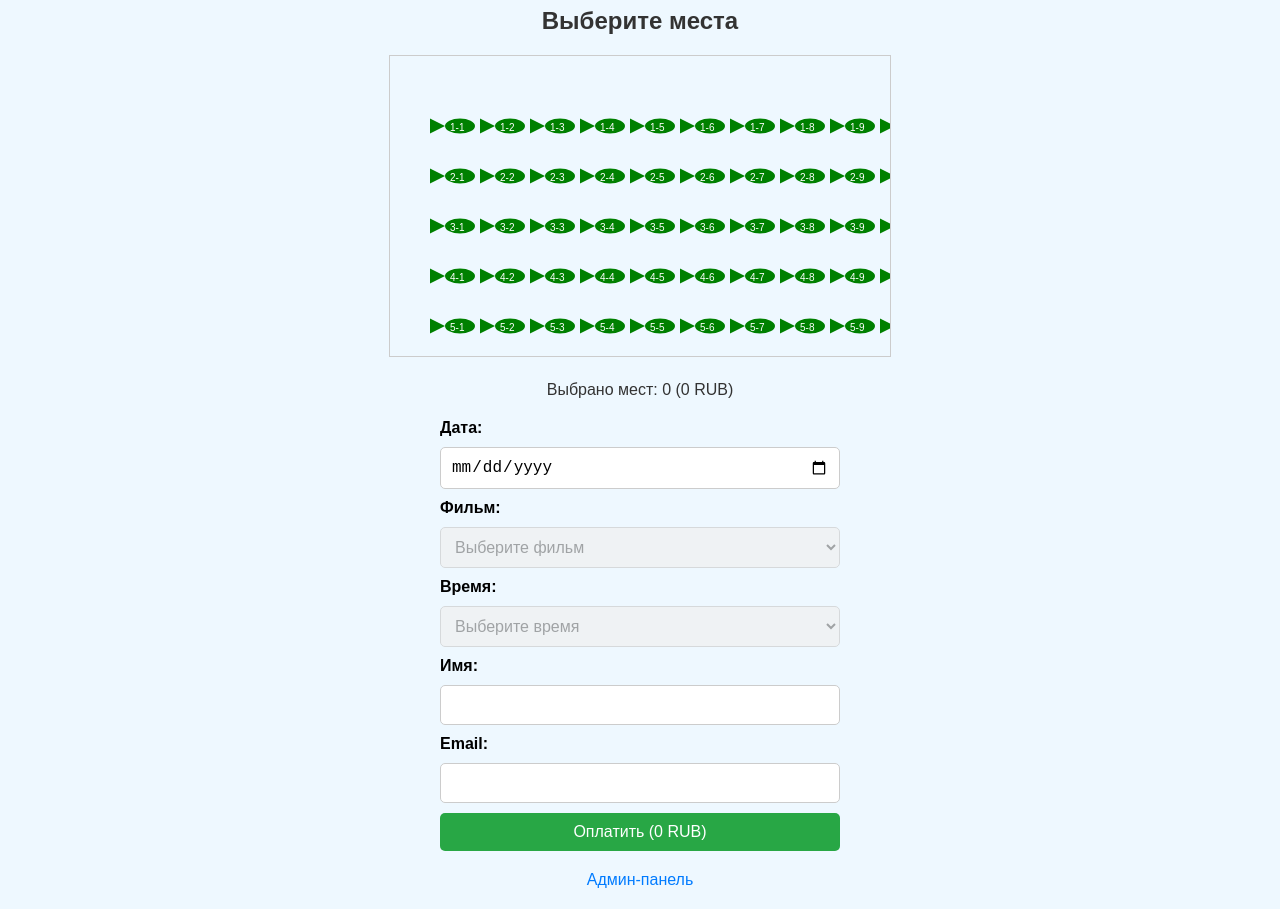
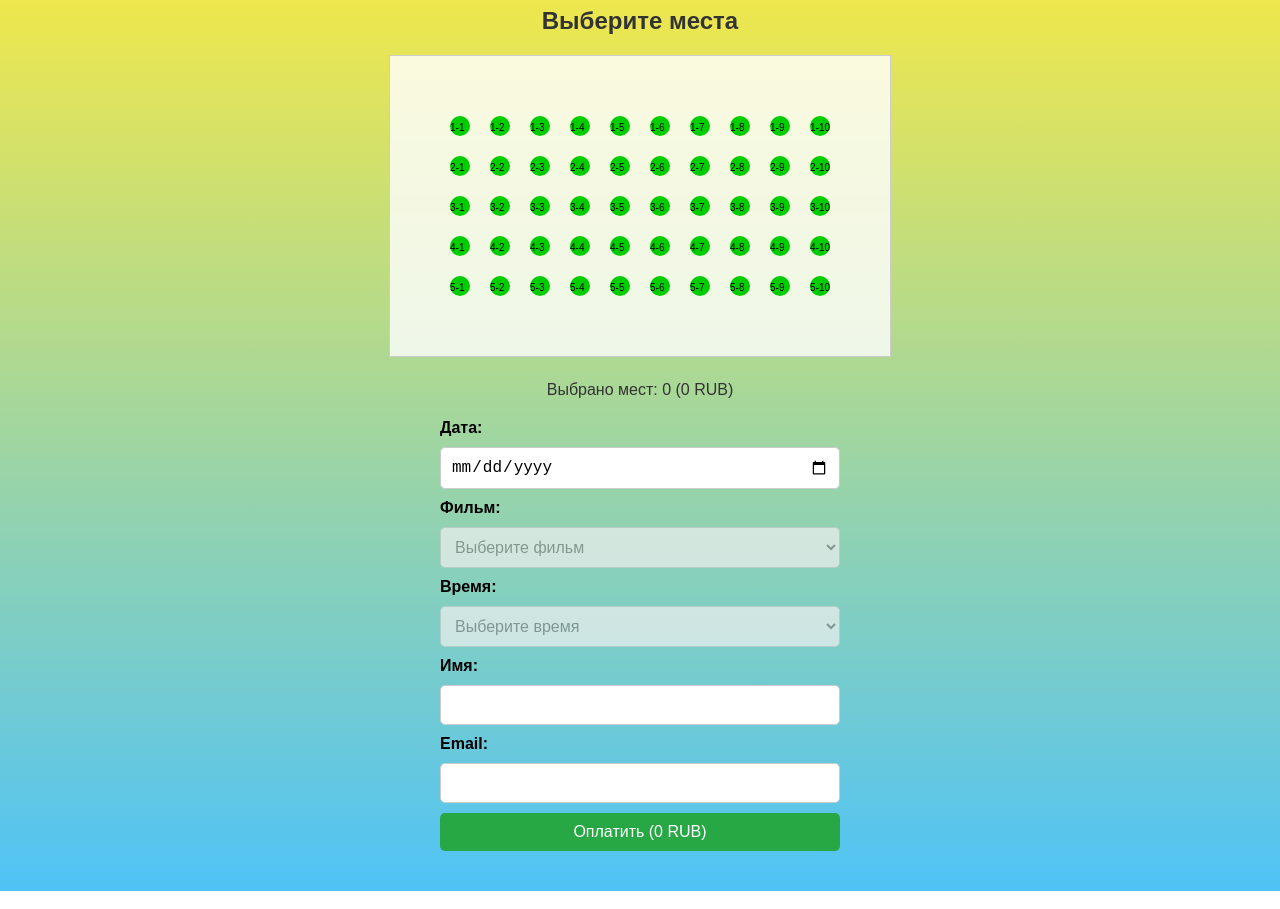
Before and after one commit to Logotip18/cinema-website, a plain HTML site: page index.html in a window 1280 px wide. Shown: the part 93-1002 px from the top of the page. Drawn offline with Linux system fonts and the light colour scheme.

Commit message:
Replace fish with circles, add admin login, remove admin link, beach background

```diff
--- a/index.html
+++ b/index.html
@@ -10,7 +10,7 @@
             max-width: 800px;
             margin: 0 auto;
             padding: 20px;
-            background-color: #eef8ff; /* Светлее голубой фон */
+            background: linear-gradient(to bottom, #ffeb3b, #4fc3f7); /* Солнечный пляж: жёлтый → голубой */
         }
         h1, h2 {
             text-align: center;
@@ -23,6 +23,7 @@
         canvas {
             border: 1px solid #ccc;
             animation: fadeIn 1s ease-in;
+            background-color: rgba(255, 255, 255, 0.8); /* Полупрозрачный белый фон для canvas */
         }
         @keyframes fadeIn {
             from { opacity: 0; }
@@ -67,18 +68,6 @@
             font-size: 16px;
             color: #333;
         }
-        .admin-link {
-            text-align: center;
-            margin-top: 20px;
-        }
-        .admin-link a {
-            color: #007bff;
-            text-decoration: none;
-            font-size: 16px;
-        }
-        .admin-link a:hover {
-            text-decoration: underline;
-        }
     </style>
 </head>
 <body>
@@ -106,9 +95,6 @@
         <button type="button" id="pay-button">Оплатить (0 RUB)</button>
     </form>
     <div id="payment-message"></div>
-    <div class="admin-link">
-        <a href="/admin.html">Админ-панель</a>
-    </div>
 
     <script>
         // Canvas для рассадки
@@ -116,22 +102,16 @@
         const ctx = canvas.getContext('2d');
         const rows = 5;
         const cols = 10;
-        const seatSize = 30;
+        const seatSize = 20;
         const seatPadding = 20;
         let seats = Array(rows).fill().map(() => Array(cols).fill('free')); // free, selected, booked
         let selectedSeats = [];
 
-        // Функция для рисования рыбки
-        function drawFish(x, y, size, color) {
+        // Функция для рисования кружочка
+        function drawCircle(x, y, size, color) {
             ctx.fillStyle = color;
             ctx.beginPath();
-            // Тело рыбки (овал)
-            ctx.ellipse(x, y, size / 2, size / 4, 0, 0, Math.PI * 2);
-            // Хвост (треугольник)
-            ctx.moveTo(x - size / 2, y);
-            ctx.lineTo(x - size, y - size / 4);
-            ctx.lineTo(x - size, y + size / 4);
-            ctx.closePath();
+            ctx.arc(x, y, size / 2, 0, Math.PI * 2);
             ctx.fill();
         }
 
@@ -161,10 +141,10 @@
                 for (let col = 0; col < cols; col++) {
                     const x = col * (seatSize + seatPadding) + 70;
                     const y = row * (seatSize + seatPadding) + 70;
-                    const color = seats[row][col] === 'free' ? 'green' :
+                    const color = seats[row][col] === 'free' ? '#00cc00' :
                                   seats[row][col] === 'selected' ? 'yellow' : 'red';
-                    drawFish(x, y, seatSize, color);
-                    ctx.fillStyle = 'white';
+                    drawCircle(x, y, seatSize, color);
+                    ctx.fillStyle = 'black';
                     ctx.font = '10px Arial';
                     ctx.fillText(`${row + 1}-${col + 1}`, x - 10, y + 5);
                 }
```
Also changed, not shown: admin.html (+44 -5 lines).
